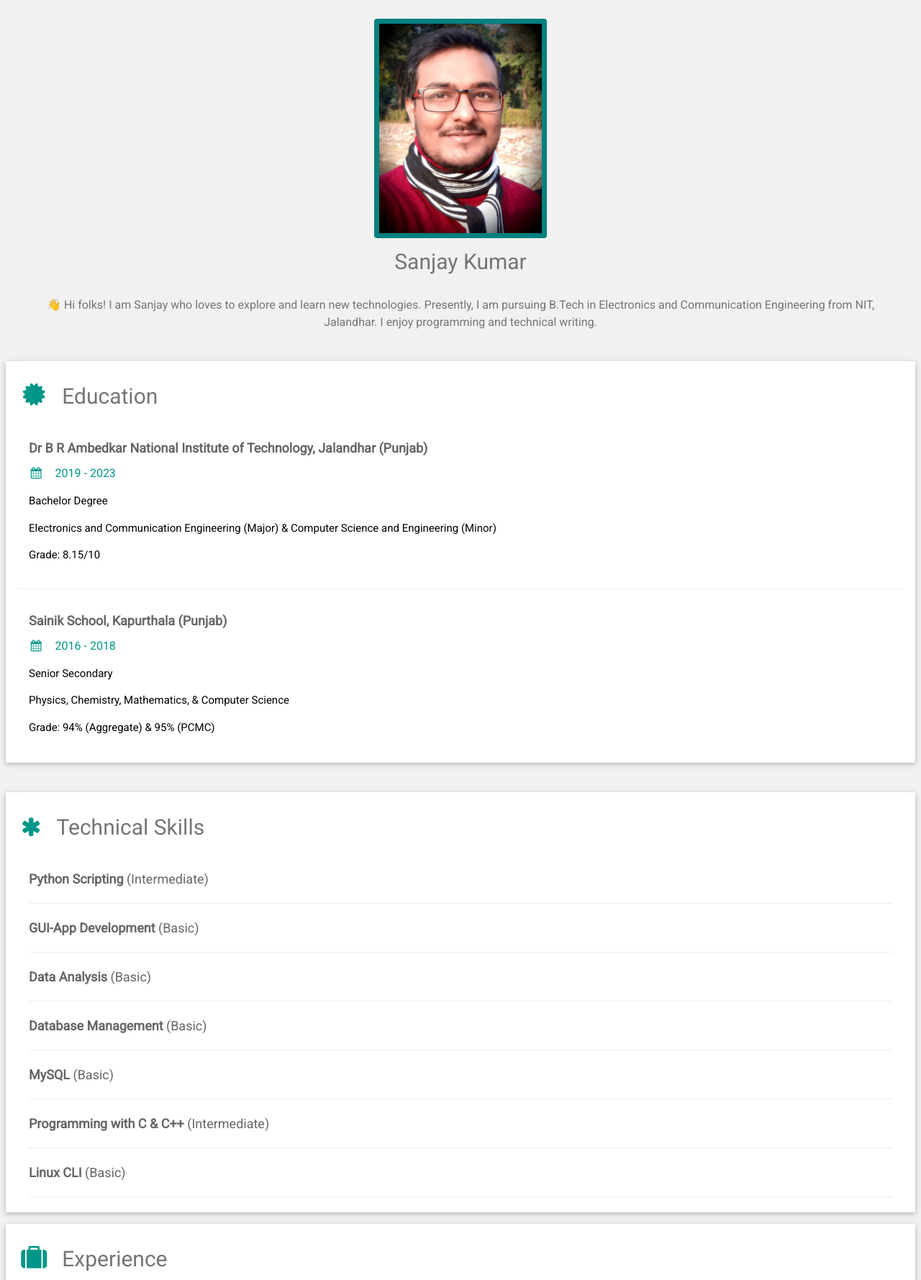
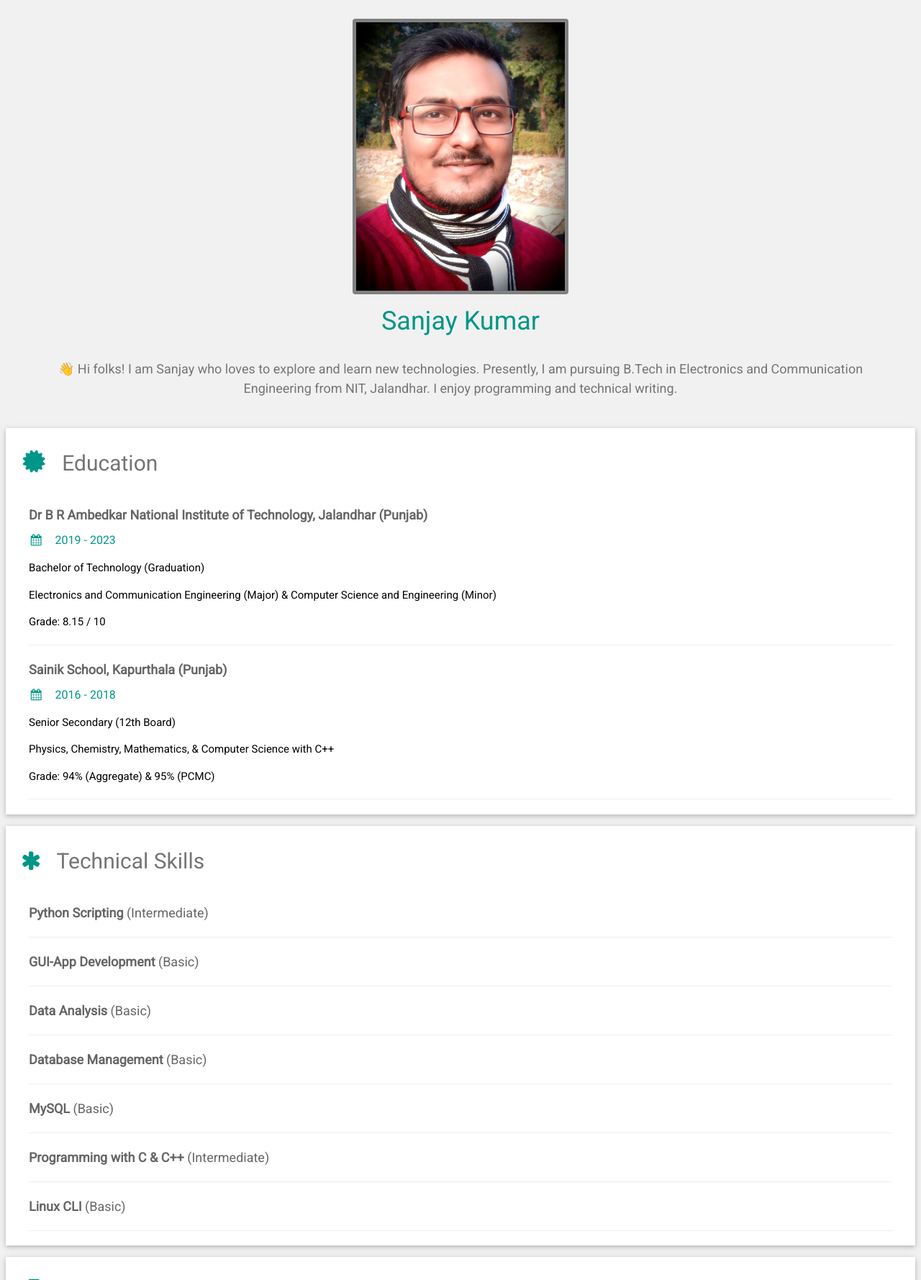
Before and after one commit to sanju6890/my-portfolio, a Django app: page / in a window 1280 px wide. Shown: the top 1779 px of the page at 72% size. Run offline with Django 3.2, Linux system fonts and the light colour scheme; data comes from the database, SQL or seed files in the repository; both versions use the stored data as it was after the commit.

Commit message:
Made models in db for education and about me section
Signed-off-by: sanju6890 <sanjusaikap2001@gmail.com>

```diff
--- a/projects/models.py
+++ b/projects/models.py
@@ -1,6 +1,9 @@
 from django.db import models
 
 # Create your models here.
+class AboutMe(models.Model):
+    summary = models.TextField()
+
 class Project(models.Model):
     title = models.CharField(max_length=100)
     framework = models.CharField(max_length=100)
@@ -16,3 +19,10 @@ class Experience(models.Model):
     company = models.CharField(max_length=100)
     type = models.CharField(max_length=50)
     summary = models.TextField()
+
+class Education(models.Model):
+    school_name = models.CharField(max_length=200)
+    session = models.CharField(max_length=100)
+    degree = models.CharField(max_length=100)
+    courses = models.CharField(max_length=100)
+    grade = models.CharField(max_length=100)
--- a/projects/templates/projects/home.html
+++ b/projects/templates/projects/home.html
@@ -26,10 +26,12 @@
       <!-- Introduction & Photo -->
       <div class="w3-container w3-margin-bottom">
         <div class="w3-container" style="text-align: center;">
-          <img src="{% static 'sanjay.jpeg' %}" style=" border: 7px solid teal;border-radius:4px;display:block;width:20%;margin-left:auto;margin-right:auto;margin-top: 10px;"></img>
-          <h2 class="w3-text-grey w3-padding-5">Sanjay Kumar</h2>
-          <h6 class="w3-text-grey w3-padding-16">👋 Hi folks! I am Sanjay who loves to explore and learn new technologies. Presently,
-          I am pursuing B.Tech in Electronics and Communication Engineering from NIT, Jalandhar. I enjoy programming and technical writing.</h6>
+          <img src="{% static 'sanjay.jpeg' %}" style=" border: 5px solid grey;border-radius:4px;display:block;width:25%;margin-left:auto;margin-right:auto;margin-top: 10px;"></img>
+          <h1 class="w3-text-teal w3-padding-5">Sanjay Kumar</h1>
+          {% for about in about.all %}
+            <h5 class="w3-text-grey w3-padding-16">{{ about.summary }}</h5>
+          {% endfor %}
+
         </div>
       </div>
 
@@ -38,22 +40,16 @@
         <h2 class="w3-text-grey w3-padding-16"><i class="fa fa-certificate fa-fw w3-margin-right w3-xxlarge w3-text-teal"></i>Education</h2>
 
         <div class="w3-container">
-          <h5 class="w3-opacity"><b>Dr B R Ambedkar National Institute of Technology, Jalandhar (Punjab)</b></h5>
-          <h6 class="w3-text-teal"><i class="fa fa-calendar fa-fw w3-margin-right"></i>2019 - 2023</h6>
-          <p>Bachelor Degree</p>
-          <p>Electronics and Communication Engineering (Major) & Computer Science and Engineering (Minor)</p>
-          <p>Grade: 8.15/10</p>
-        </div>
-        <hr/>
-        <div class="w3-container">
-          <h5 class="w3-opacity"><b>Sainik School, Kapurthala (Punjab)</b></h5>
-          <h6 class="w3-text-teal"><i class="fa fa-calendar fa-fw w3-margin-right"></i>2016 - 2018</h6>
-          <p>Senior Secondary</p>
-          <p>Physics, Chemistry, Mathematics, & Computer Science</p>
-          <p>Grade: 94% (Aggregate) & 95% (PCMC)</p><br>
+          {% for edu in education.all %}
+            <h5 class="w3-opacity"><b>{{ edu.school_name }}</b></h5>
+            <h6 class="w3-text-teal"><i class="fa fa-calendar fa-fw w3-margin-right"></i>{{edu.session}}</h6>
+            <p>{{ edu.degree }}</p>
+            <p>{{ edu.courses }}</p>
+            <p>Grade: {{ edu.grade }}</p>
+            <hr/>
+          {% endfor %}
         </div>
       </div>
-      <hr/>
 
       <!-- Skills -->
       <div class="w3-container w3-card w3-white w3-margin-bottom">
--- a/projects/views.py
+++ b/projects/views.py
@@ -1,9 +1,11 @@
 from django.shortcuts import render
-from .models import Project, Skill, Experience
+from .models import Project, Skill, Experience, Education, AboutMe
 
 # Create your views here.
 def home(request):
     projects = Project.objects
     skills = Skill.objects
     experiences = Experience.objects
-    return render(request, 'projects/home.html', {'projects':projects, 'skills':skills, 'experiences':experiences})
+    education = Education.objects
+    about = AboutMe.objects
+    return render(request, 'projects/home.html', {'projects':projects, 'skills':skills, 'experiences':experiences, 'education':education, 'about':about})
```
Also changed, not shown: projects/admin.py (+9 -1 lines), db.sqlite3, projects/migrations/0011_aboutme_education.py (added).
